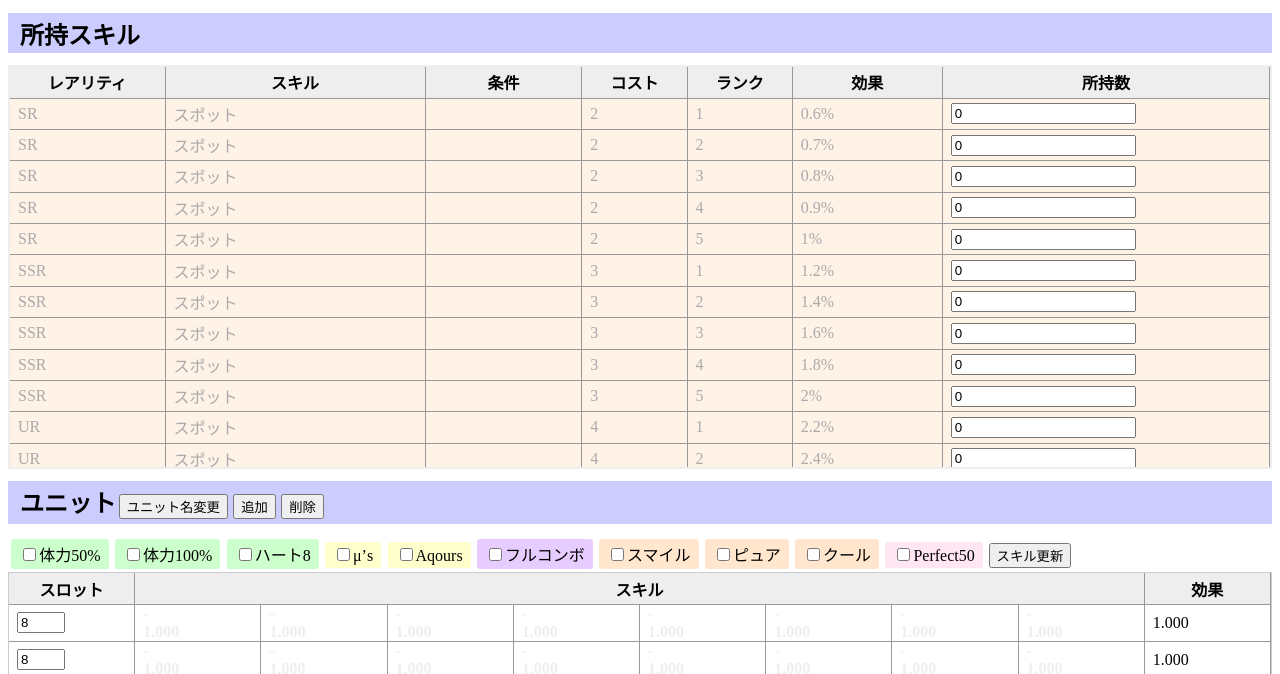
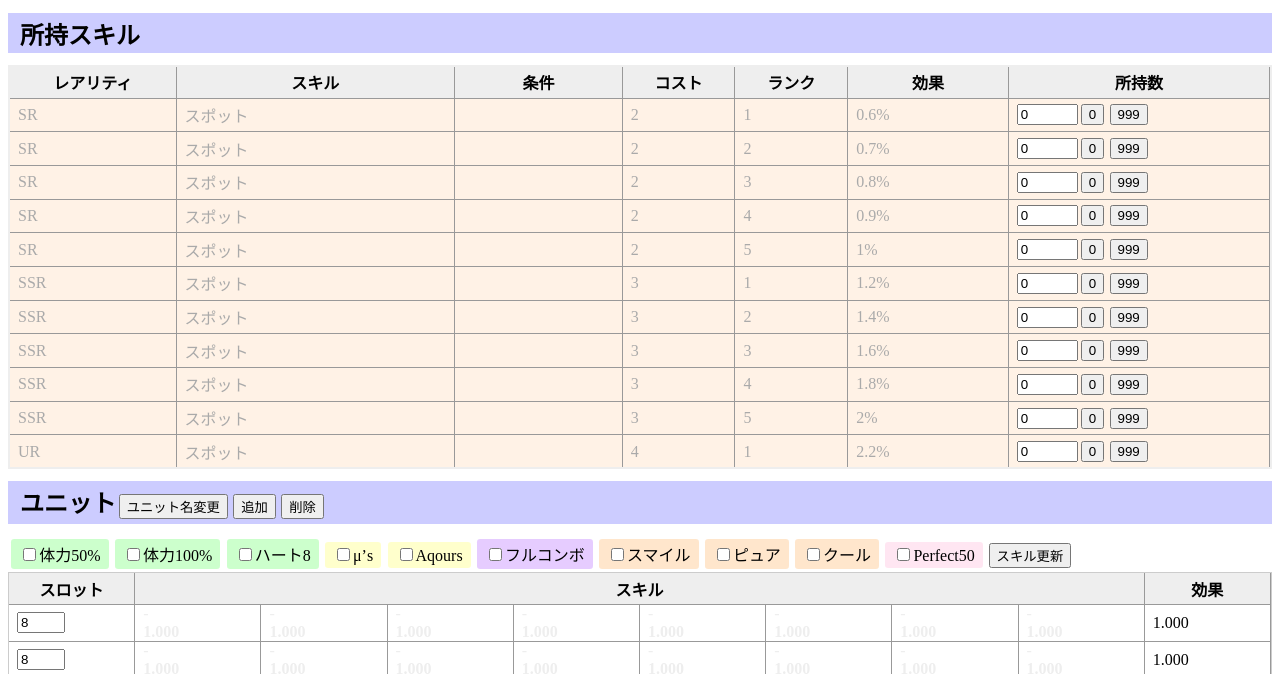
Before and after one commit to yatsuha4/llsif_arena_sis, a plain HTML site: page public/index.html in a window 1280 px wide. Shown: the part 71-745 px from the top of the page. Drawn offline with Linux system fonts and the light colour scheme; some packages are replaced by stand-ins of ours.

Commit message:
スキルのHTML要素作成をSkillクラスに

```diff
--- a/public/index.css
+++ b/public/index.css
@@ -56,6 +56,9 @@ button {
     width: 100%;
     table-layout: fixed;
 }
+.inputSkillCount {
+    width: 4em;
+}
 .Absolute {
     background-color: hsl(30, 100%, 95%);
 }
--- a/public/js/character.js
+++ b/public/js/character.js
@@ -100,7 +100,7 @@ class Character {
         for(let item of this.items) {
             let tds = Array(2).fill().map(td => document.createElement("td"));
             tds.forEach((td, i) => {
-                td.setAttribute("class", [ classes[i], item.skill.getClass() ].join(" "));
+                td.setAttribute("class", [ classes[i], item.skill.class ].join(" "));
                 if(item.skill.cost > 1) {
                     td.setAttribute("colSpan", item.skill.cost);
                 }
--- a/public/js/index.js
+++ b/public/js/index.js
@@ -36,7 +36,7 @@ function createSkillsTable() {
 
     const tbody = createElement("tbody");
     for(let skill of Skills) {
-        tbody.append(createSkill(skill));
+        tbody.append(skill.toHtml());
     }
     table.append(tbody);
     skills.appendChild(table);
@@ -83,38 +83,6 @@ function createUnit(unit) {
 /**
  *
  */
-function createSkill(skill) {
-    const tr = createElement("tr", "", { class: getSkillClass(skill) });
-    tr.appendChild(createTableData(skill.rarity));
-    tr.appendChild(createTableData(skill.name));
-    tr.appendChild(createTableData(Conditions[skill.cond]));
-    tr.appendChild(createTableData(skill.cost));
-    tr.appendChild(createTableData(skill.rank));
-    tr.appendChild(createTableData(skill.min ? `${skill.max}%+${skill.min}%` : `${skill.max}%`));
-    const td = document.createElement("td");
-    const input = createInputNumber(localStorage.getItem(skill.toIndex()) || 0);
-    input.addEventListener("change", (event) => {
-        const value = parseInt(event.target.value);
-        localStorage.setItem(skill.toIndex(), value);
-        tr.setAttribute("class", getSkillClass(skill));
-    });
-    td.appendChild(input);
-    tr.appendChild(td);
-    return tr;
-}
-
-/**
- */
-function getSkillClass(skill) {
-    const value = localStorage.getItem(skill.toIndex()) || 0;
-    return (value > 0)
-        ? skill.getClass()
-        : [ skill.getClass(), "empty" ].join(" ");
-}
-
-/**
- *
- */
 function createTableData(text = "") {
     return createElement("td", text);
 }
--- a/public/js/skill.js
+++ b/public/js/skill.js
@@ -1,3 +1,6 @@
+/**
+ * スキル
+ */
 class Skill {
     constructor(rarity, name, cond, cost, rank, max, min) {
         this.rarity = rarity;
@@ -7,9 +10,11 @@ class Skill {
         this.rank = rank;
         this.max = max;
         this.min = min;
+        this.element = null;
+        this.input = null;
     }
 
-    toIndex() {
+    get index() {
         return `${this.rarity}${this.name}-${this.cond}-${this.rank}`;
     }
 
@@ -19,7 +24,69 @@ class Skill {
         return `${this.rarity}${this.name}${this.rank}`;
     }
 
-    getClass() {
+    get class() {
         return this.min ? `${this.cond}_Plus` : this.cond;
     }
+
+    /**
+     */
+    toHtml() {
+        const tr = this.element = createElement("tr");
+        tr.append(createElement("td", this.rarity),
+                  createElement("td", this.name),
+                  createElement("td", Conditions[this.cond]),
+                  createElement("td", this.cost),
+                  createElement("td", this.rank),
+                  createElement("td",
+                                this.min
+                                ? `${this.max}%+${this.min}%`
+                                : `${this.max}%`));
+        const td = createElement("td");
+        this.input = createInputNumber(this.count);
+        this.input.setAttribute("class", "inputSkillCount");
+        this.input.addEventListener("change", (event) => {
+            this.count = parseInt(event.target.value);
+        });
+        td.append(this.input,
+                  createButton("0", () => {
+                      this.count = 0;
+                  }),
+                  createButton("999", () => {
+                      this.count = 999;
+                  }));
+        tr.append(td);
+        this.update();
+        return tr;
+    }
+
+    /**
+     */
+    set count(count) {
+        if(count > 0) {
+            preference.skills[this.index] = count;
+        }
+        else {
+            delete preference.skills[this.index];
+        }
+        preference.save();
+        this.update();
+    }
+
+    /**
+     */
+    get count() {
+        return preference.skills[this.index] ?? 0;
+    }
+
+    /**
+     */
+    update() {
+        const count = this.count;
+        this.input.value = count;
+        const classes = [ this.class ];
+        if(count <= 0) {
+            classes.push("empty");
+        }
+        this.element.setAttribute("class", classes.join(" "));
+    }
 }
--- a/public/js/unit.js
+++ b/public/js/unit.js
@@ -24,7 +24,7 @@ class Unit {
         let items = Skills.
               map((skill) => {
                   const value = this.getSkillValue(skill);
-                  const count = localStorage.getItem(skill.toIndex()) || 0;
+                  const count = skill.count;
                   return new SkillItem(skill, value, count);
               }).
               filter((item) => item.count > 0 && item.value > 1);
```
